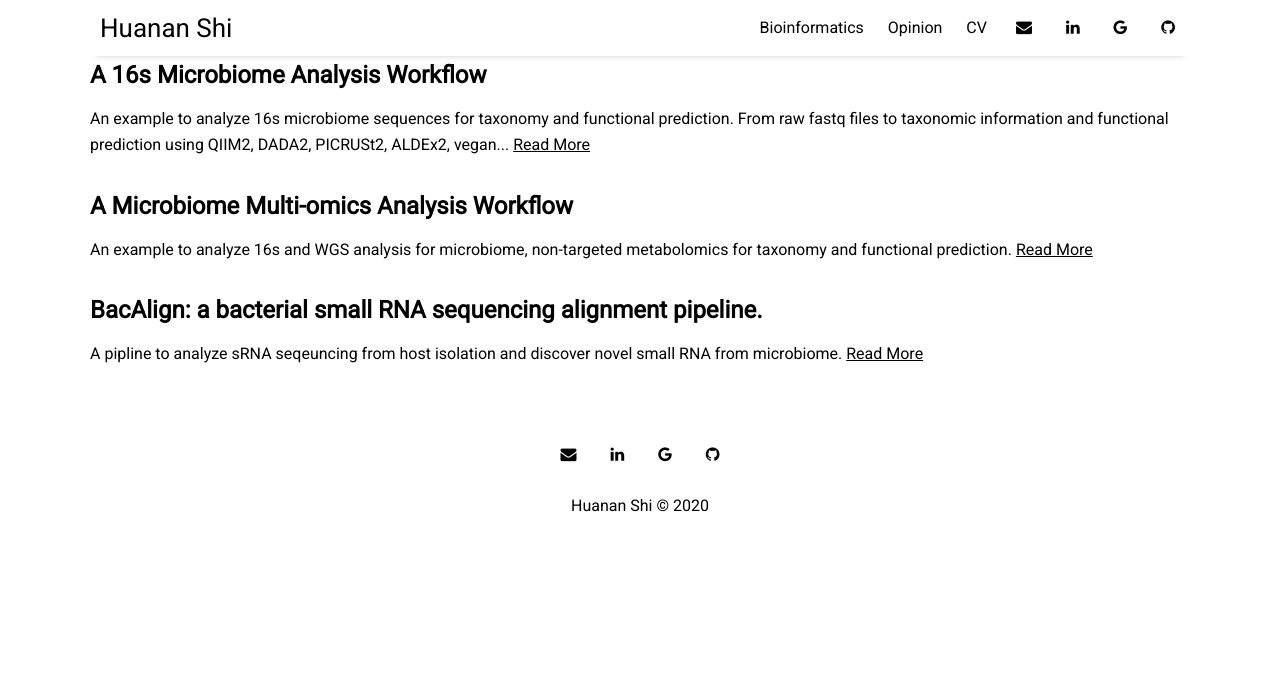
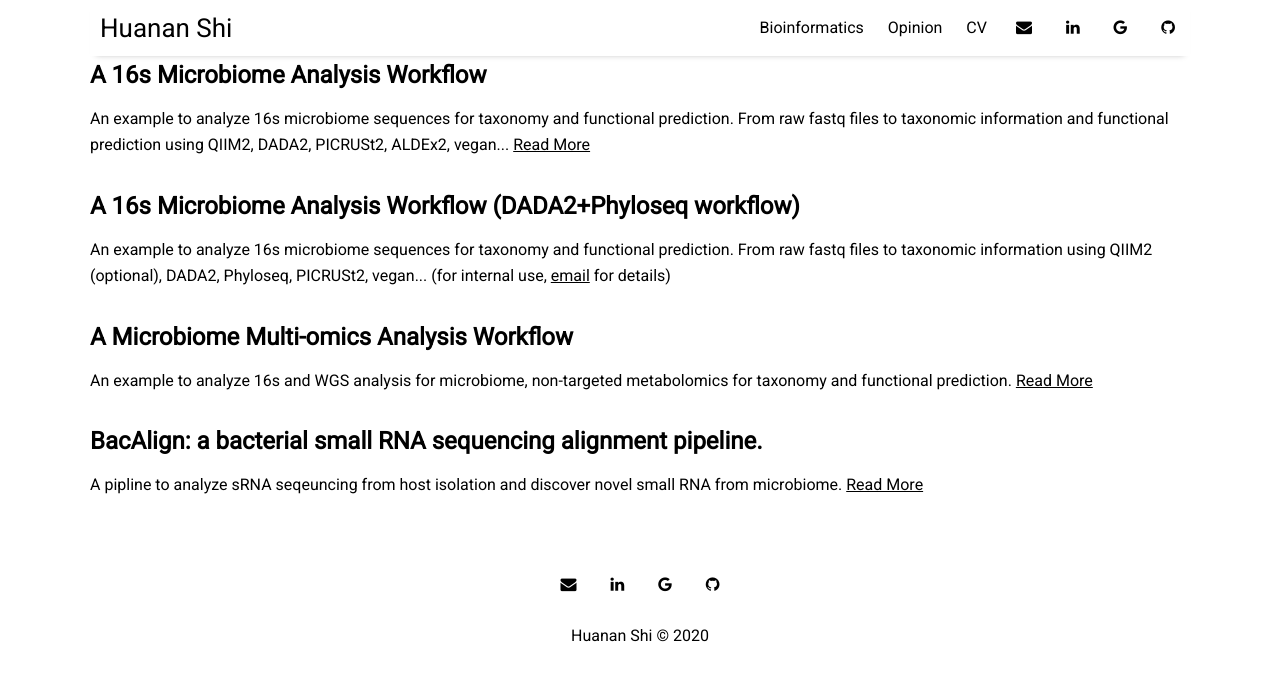
Before and after one commit to huananfshi/huananfshi.github.io, a Jekyll site: the page built from bioinformatics.html, in a window 1280 px wide. Shown: the top 681 px of the page. Built offline with Jekyll 4.4.1, drawn with Linux system fonts in a browser that asks for light colours; nearby versions of some CDN libraries.

Commit message:
Update bioinformatics.html

```diff
--- a/bioinformatics.html
+++ b/bioinformatics.html
@@ -9,6 +9,14 @@ title: Bioinformatics
     <h2><span>A 16s Microbiome Analysis Workflow</span></h2>
     <p>An example to analyze 16s microbiome sequences for taxonomy and functional prediction. From raw fastq files to taxonomic information
         and functional prediction using QIIM2, DADA2, PICRUSt2, ALDEx2, vegan... <a href="Bioinformatics/a-16s-microbiome-analysis-workflow.html">Read More</a>
+    </p>
+</div>
+<div class='post'>
+    <h1></h1>
+    <h1></h1>
+    <h2><span>A 16s Microbiome Analysis Workflow (DADA2+Phyloseq workflow)</span></h2>
+    <p>An example to analyze 16s microbiome sequences for taxonomy and functional prediction. From raw fastq files to taxonomic information using QIIM2 (optional),
+        DADA2, Phyloseq, PICRUSt2, vegan... (for internal use, <a href="mailto:huanan.shi@bcm.edu">email</a> for details)
     </p>
 </div>
 
```
